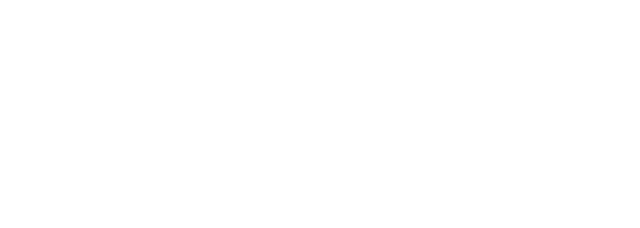
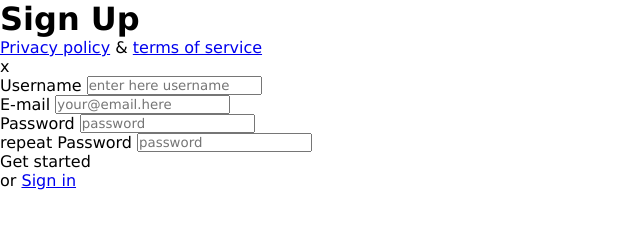
Before and after one commit to varveklis6/pamokos-sigh-up, a plain HTML site: page index.html in a window 1280 px wide. Shown: the whole page, without its empty margins (0-640 px from the left). Drawn offline with Linux system fonts and the light colour scheme.

Commit message:
pilnas Html

```diff
--- /dev/null
+++ b/css/basic.css
@@ -0,0 +1,8 @@
+body,
+body * {
+    margin: 0;
+    padding: 0;
+    vertical-align: top;
+    box-sizing: border-box;
+    font-family: 'Lucida Sans', 'Lucida Sans Regular', 'Lucida Grande', 'Lucida Sans Unicode', Geneva, Verdana, sans-serif;
+}
--- a/index.html
+++ b/index.html
@@ -4,10 +4,57 @@
     <meta charset="UTF-8">
     <meta name="viewport" content="width=device-width, initial-scale=1.0">
     <meta http-equiv="X-UA-Compatible" content="ie=edge">
-    <title>Document</title>
-    <link rel="stylesheet" href="main.css">
+    <title>signupstuff</title>
+    <link rel="stylesheet" href="./css/basic.css">
+    <link rel="stylesheet" href="./css/button.css">
+    <link rel="stylesheet" href="./css/form.css">
+    <link rel="stylesheet" href="./css/main.css">
 </head>
 <body>
+    <main>
+        <div>
+            <h1>Sign Up</h1>
+            <footer>
+                <a href="#">Privacy policy</a>
+                <span>&</span>
+                <a href="#">terms of service</a>
+            </footer>
+        </div>
+        <div>
+            <div>x</div>
+            <form>
+                <div>
+                     <label for="username">Username</label>
+                     <input type="text"
+                        placeholder="enter here username"
+                        name="username">
+                </div>
+                <div>
+                     <label for="email">E-mail</label>
+                     <input type="email"
+                        placeholder="your@email.here"
+                        name="email">
+                </div>
+                <div>
+                     <label for="PW">Password</label>
+                     <input type="password"
+                        placeholder="password"
+                        name="PW">
+                </div>
+                <div>
+                     <label for="RPW">repeat Password</label>
+                     <input type="password"
+                        placeholder="password"
+                        name="RPW">
+                </div>
+                <div>
+                    <div>Get started</div>
+                    <span>or</span>
+                    <a href="#">Sign in</a>
 
+                </div>
+            </form>
+        </div>
+    </main>
 </body>
 </html>
```
Also changed, not shown: css/button.css (added), css/form.css (added), css/main.css (added), img/background.png (added), img/singup2.png (added).
